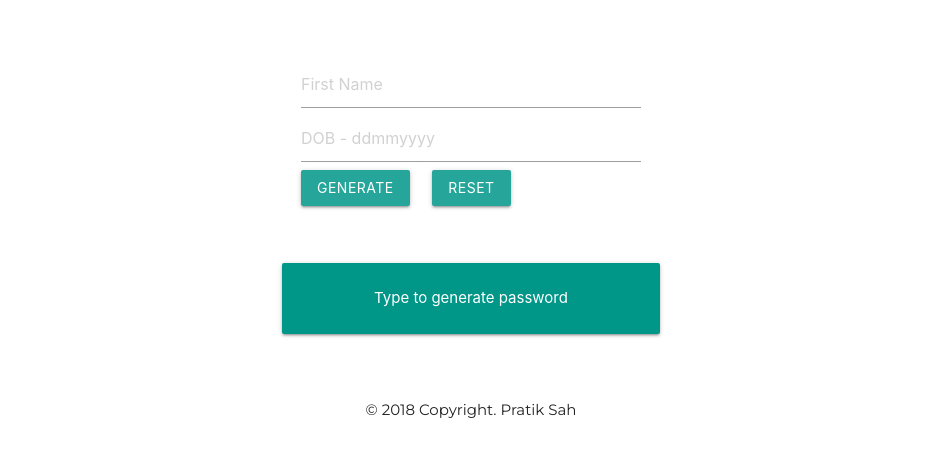
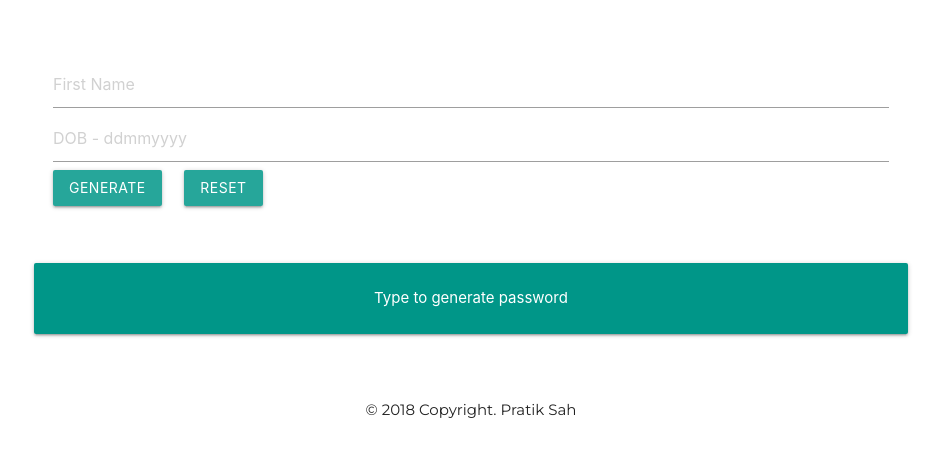
Before and after one commit to ThePratikSah/rand_pass_generator, a plain HTML site: page index.html in a window 1280 px wide. Shown: the part 154-610 px from the top of the page, without its empty margins (169-1110 px from the left). Drawn offline with nearby package versions, Linux system fonts and the light colour scheme.

Commit message:
Update style.css

```diff
--- a/style.css
+++ b/style.css
@@ -1,9 +1,5 @@
 *{
     margin: 0%;
-}
-.container{
-    width: 400px;
-    height: 700px;
 }
 .app-title{
     text-align: center;
```
